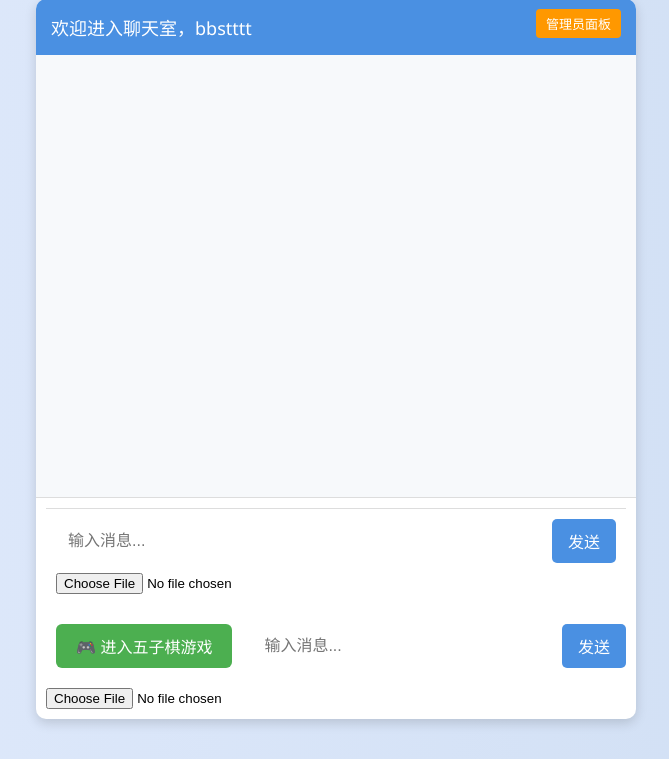
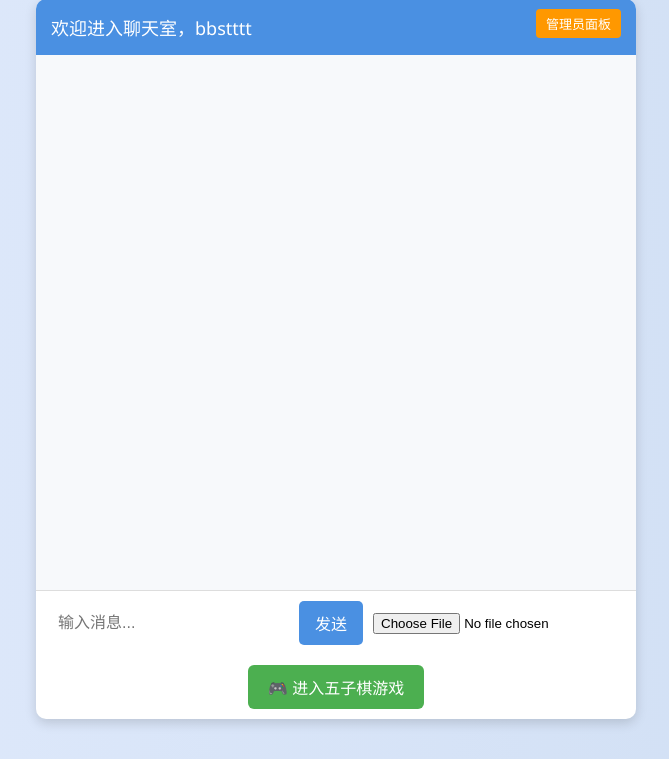
Before and after one commit to DBL-wdfamz/flask-chat-app, a Flask app: page /chat in a window 1280 px wide. Shown: the part 41-800 px from the top of the page, without its empty margins (304-973 px from the left). Run offline with Flask 3, Linux system fonts and the light colour scheme; a user stored in the database is signed in; some libraries are stand-ins or nearby versions.

Commit message:
Update chat.html

```diff
--- a/templates/chat.html
+++ b/templates/chat.html
@@ -147,8 +147,7 @@
 
   <div id="chatbox"></div>
 
-  <div class="chat-input">
-    <div class="chat-input">
+<div class="chat-input">
   <input type="text" id="message" placeholder="输入消息..." autofocus>
   <button onclick="sendMessage()">发送</button>
   <input type="file" id="imageInput" accept="image/*">
@@ -162,11 +161,7 @@
     </button>
   </form>
 </div>
-    <input type="text" id="message" placeholder="输入消息..." autofocus>
-    <button onclick="sendMessage()">发送</button>
-    <input type="file" id="imageInput" accept="image/*">
-  </div>
-</div>
+
 
 <script>
   const socket = io();
```
